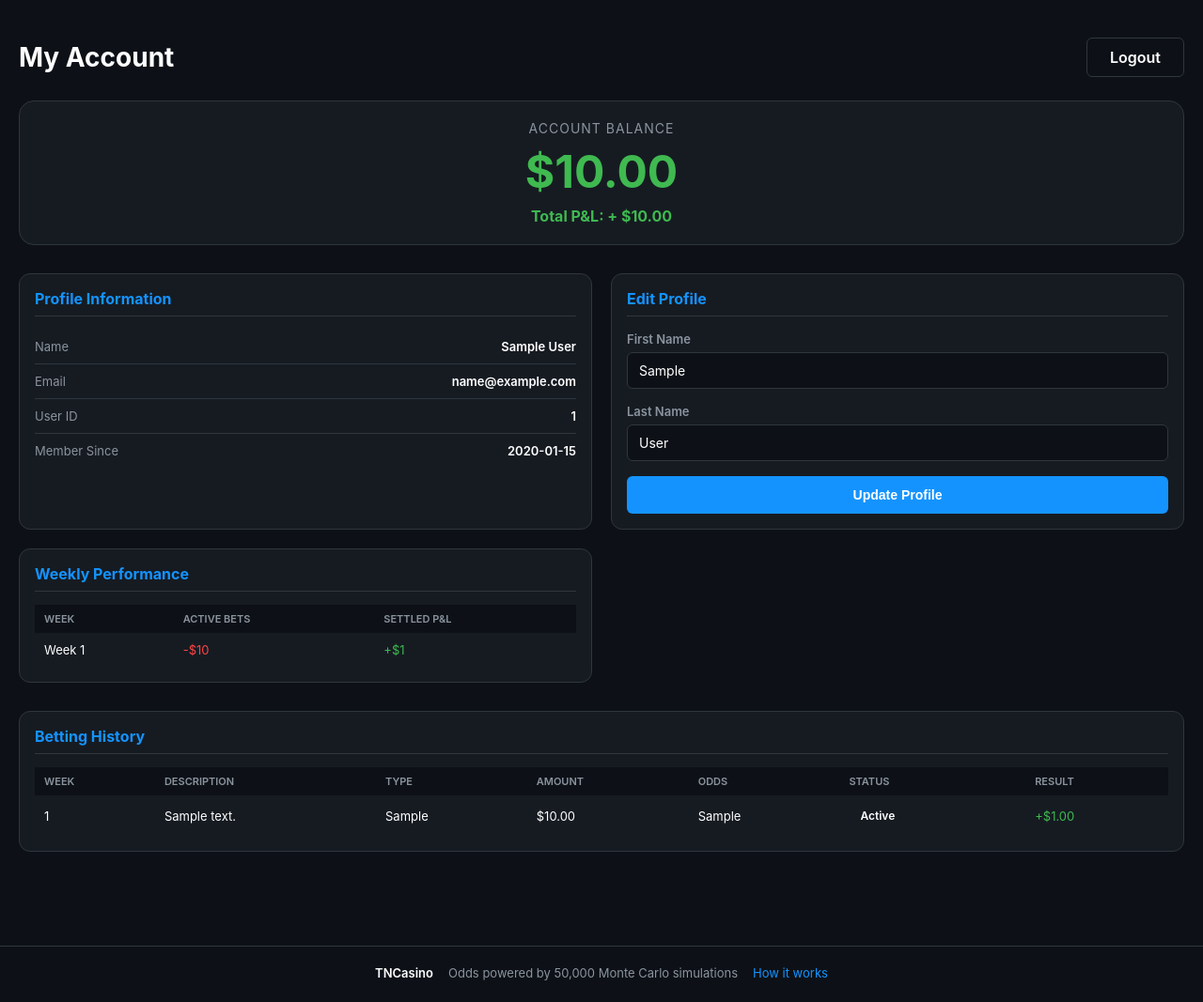
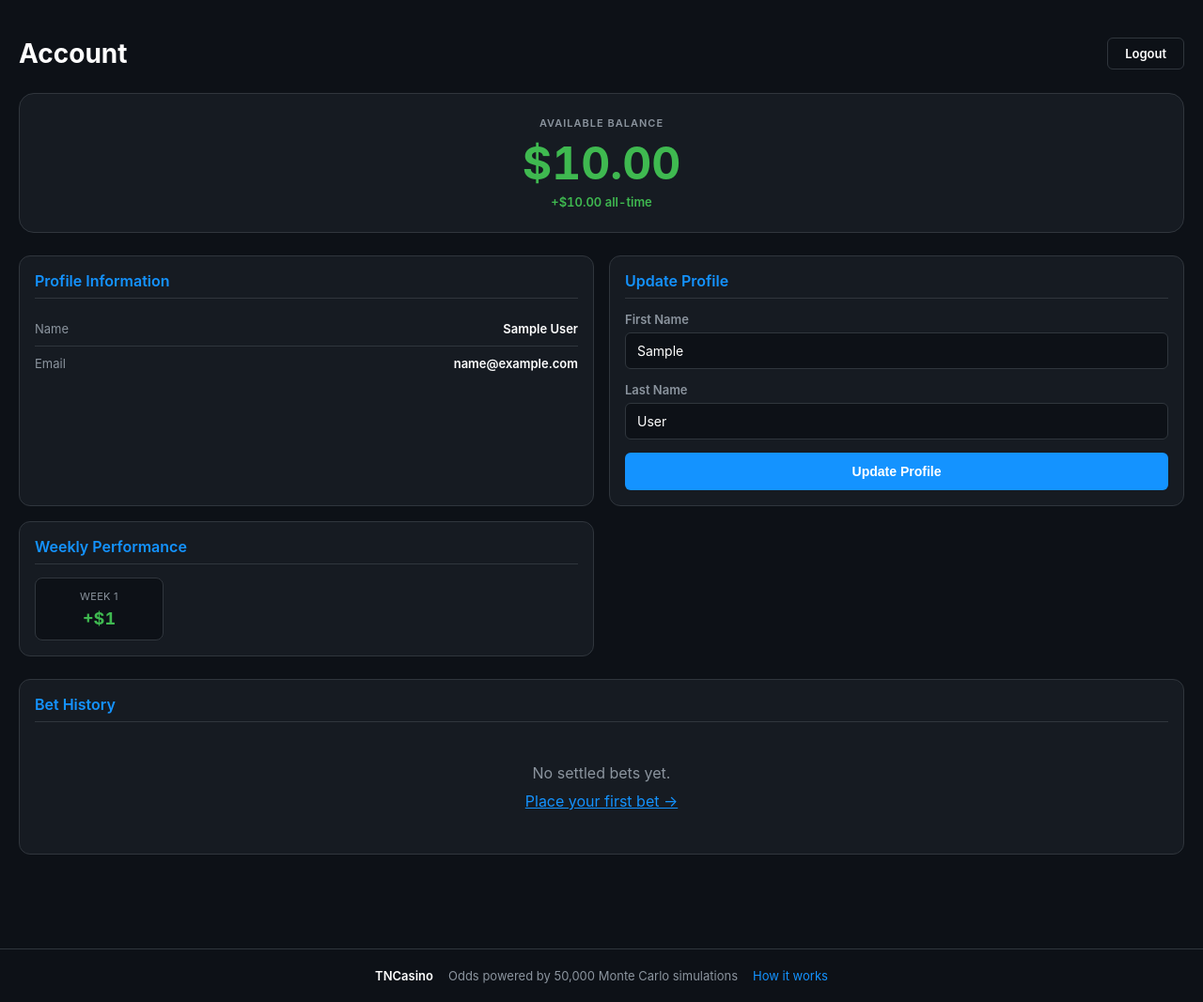
Before and after one commit to sfaizi24/TNC-Model-2025, a Flask app: page /account in a window 1280 px wide. Shown: the part 61-1128 px from the top of the page at 94% size. Before the commit the page ends 1105 px from the top, so only its background shows below. Run offline with Flask 3, Linux system fonts and the light colour scheme; a user stored in the database is signed in; tables that the repository leaves empty hold one stand-in row (values such as "Sample post"); parts of the project's set-up code (start-up, migrations or seed data) failed here and were passed over.

Commit message:
Redesign account page with settled-only history and weekly P&L tiles

```diff
--- a/frontend/static/css/account.css
+++ b/frontend/static/css/account.css
@@ -1,13 +1,15 @@
     .logout-btn {
-        padding: 10px 24px;
+        padding: 8px 18px;
         background: transparent;
         color: var(--tnc-fg);
         border: 1px solid var(--tnc-border);
-        border-radius: 6px;
-        font-weight: 600;
+        border-radius: var(--tnc-r-sm);
+        font-weight: var(--tnc-fw-semi);
+        font-size: 13px;
         cursor: pointer;
-        transition: all 0.3s ease;
+        transition: background var(--tnc-dur-base) var(--tnc-ease);
         text-decoration: none;
+        display: inline-block;
     }
 
     .logout-btn:hover {
@@ -16,32 +18,30 @@
 
     .balance-card {
         background: var(--tnc-surface);
-        border-radius: 16px;
-        padding: 20px 40px;
-        margin-bottom: 30px;
+        border: 1px solid var(--tnc-border);
+        border-radius: var(--tnc-r-2xl);
+        padding: 24px 30px;
+        margin-bottom: 24px;
         text-align: center;
-        border: 1px solid var(--tnc-border);
     }
 
     .balance-label {
         color: var(--tnc-fg-muted);
-        font-size: 14px;
-        margin-bottom: 8px;
+        font-size: 11px;
         text-transform: uppercase;
-        letter-spacing: 1px;
+        letter-spacing: var(--tnc-track-caps);
+        font-weight: var(--tnc-fw-semi);
+        margin-bottom: 6px;
     }
 
     .balance-amount {
-        font-size: 48px;
-        font-weight: bold;
-        color: var(--tnc-win);
-        margin-bottom: 8px;
+        margin-bottom: 4px;
     }
 
     .balance-pnl {
-        font-size: 16px;
-        margin-top: 8px;
-        font-weight: bold;
+        font-size: 13px;
+        font-weight: var(--tnc-fw-semi);
+        font-variant-numeric: tabular-nums;
     }
 
     .positive {
@@ -49,26 +49,27 @@
     }
 
     .negative {
-        color: #ff4444;
+        color: var(--tnc-loss);
     }
 
     .account-grid {
         display: grid;
         grid-template-columns: 1fr;
-        gap: 20px;
-        margin-bottom: 30px;
+        gap: 16px;
+        margin-bottom: 24px;
     }
 
     .account-card {
         background: var(--tnc-surface);
-        border-radius: 12px;
+        border: 1px solid var(--tnc-border);
+        border-radius: var(--tnc-r-xl);
         padding: 16px;
-        border: 1px solid var(--tnc-border);
     }
 
     .account-card h3 {
         color: var(--tnc-blue);
         font-size: 16px;
+        font-weight: var(--tnc-fw-semi);
         margin-bottom: 14px;
         padding-bottom: 8px;
         border-bottom: 1px solid var(--tnc-border);
@@ -93,105 +94,16 @@
 
     .info-value {
         color: var(--tnc-fg);
-        font-weight: 600;
+        font-weight: var(--tnc-fw-semi);
         font-size: 13px;
     }
 
-    .bets-table {
-        width: 100%;
-        overflow-x: auto;
-    }
-
-    table {
-        width: 100%;
-        border-collapse: collapse;
-    }
-
-    th {
-        text-align: left;
-        padding: 8px 10px;
-        background: var(--tnc-bg);
-        color: var(--tnc-fg-muted);
-        font-size: 11px;
-        font-weight: 600;
-        text-transform: uppercase;
-    }
-
-    td {
-        padding: 10px;
-        border-bottom: 1px solid var(--tnc-border);
-        color: var(--tnc-fg);
-        font-size: 13px;
-    }
-
-    tr:last-child td {
-        border-bottom: none;
-    }
-
-    tr:hover td {
-        background: var(--tnc-bg);
-    }
-
-    .bet-status {
-        display: inline-block;
-        padding: 4px 12px;
-        border-radius: 12px;
-        font-size: 12px;
-        font-weight: 600;
-    }
-
-    .status-pending {
-        background: rgba(210, 153, 34, 0.2);
-        color: var(--tnc-pending);
-    }
-
-    .status-won {
-        background: rgba(63, 185, 80, 0.2);
-        color: var(--tnc-win);
-    }
-
-    .status-lost {
-        background: rgba(255, 68, 68, 0.2);
-        color: #ff4444;
-    }
-
-    .no-bets {
-        text-align: center;
-        padding: 40px;
-        color: var(--tnc-fg-muted);
-    }
-
-    .weekly-stats-grid {
-        display: grid;
-        grid-template-columns: repeat(auto-fill, minmax(200px, 1fr));
-        gap: 15px;
-        margin-top: 20px;
-    }
-
-    .stat-card {
-        background: var(--tnc-bg);
-        padding: 20px;
-        border-radius: 8px;
-        text-align: center;
-    }
-
-    .stat-card .week-label {
-        color: var(--tnc-fg-muted);
-        font-size: 12px;
-        margin-bottom: 10px;
-    }
-
-    .stat-card .pnl-value {
-        font-size: 24px;
-        font-weight: bold;
-    }
-
     .profile-form {
-        margin-top: 16px;
+        margin-top: 4px;
     }
 
     .form-group {
-        margin-bottom: 16px;
+        margin-bottom: 14px;
     }
 
     .form-label {
@@ -199,7 +111,7 @@
         color: var(--tnc-fg-muted);
         font-size: 13px;
         margin-bottom: 6px;
-        font-weight: 600;
+        font-weight: var(--tnc-fw-semi);
     }
 
     .form-input {
@@ -207,11 +119,11 @@
         padding: 10px 12px;
         background: var(--tnc-bg);
         border: 1px solid var(--tnc-border);
-        border-radius: 6px;
+        border-radius: var(--tnc-r-sm);
         color: var(--tnc-fg);
         font-size: 14px;
         font-family: inherit;
-        transition: border-color 0.3s ease;
+        transition: border-color var(--tnc-dur-base) var(--tnc-ease);
     }
 
     .form-input:focus {
@@ -225,15 +137,15 @@
         background: var(--tnc-blue);
         color: white;
         border: none;
-        border-radius: 6px;
-        font-weight: 600;
+        border-radius: var(--tnc-r-sm);
+        font-weight: var(--tnc-fw-semi);
         font-size: 14px;
         cursor: pointer;
-        transition: all 0.3s ease;
+        transition: all var(--tnc-dur-base) var(--tnc-ease);
     }
 
     .update-btn:hover {
-        background: #0066cc;
+        background: var(--tnc-blue-hover);
         transform: translateY(-1px);
     }
 
@@ -243,22 +155,112 @@
 
     .flash-message {
         padding: 12px 16px;
-        border-radius: 6px;
+        border-radius: var(--tnc-r-sm);
         margin-bottom: 16px;
         font-size: 13px;
-        font-weight: 500;
+        font-weight: var(--tnc-fw-medium);
     }
 
     .flash-success {
-        background: rgba(63, 185, 80, 0.2);
+        background: var(--tnc-win-tint);
         color: var(--tnc-win);
         border: 1px solid var(--tnc-win);
     }
 
     .flash-error {
-        background: rgba(255, 68, 68, 0.2);
-        color: #ff4444;
-        border: 1px solid #ff4444;
+        background: var(--tnc-loss-tint);
+        color: var(--tnc-loss);
+        border: 1px solid var(--tnc-loss);
+    }
+
+    .weekly-grid {
+        display: grid;
+        grid-template-columns: repeat(auto-fill, minmax(110px, 1fr));
+        gap: 10px;
+    }
+
+    .weekly-tile {
+        background: var(--tnc-bg);
+        border: 1px solid var(--tnc-border);
+        border-radius: var(--tnc-r-md);
+        padding: 12px 8px;
+        text-align: center;
+    }
+
+    .weekly-tile-label {
+        color: var(--tnc-fg-muted);
+        font-size: 11px;
+        text-transform: uppercase;
+        letter-spacing: var(--tnc-track-mini);
+        margin-bottom: 6px;
+    }
+
+    .weekly-tile-pnl {
+        font-size: 18px;
+        font-weight: var(--tnc-fw-bold);
+        font-variant-numeric: tabular-nums;
+    }
+
+    .bet-history {
+        display: flex;
+        flex-direction: column;
+        gap: 18px;
+    }
+
+    .bet-week-header {
+        color: var(--tnc-fg-muted);
+        font-size: 11px;
+        font-weight: var(--tnc-fw-bold);
+        text-transform: uppercase;
+        letter-spacing: var(--tnc-track-caps);
+        padding-bottom: 6px;
+        border-bottom: 1px solid var(--tnc-border);
+        margin-bottom: 4px;
+    }
+
+    .bet-row {
+        display: grid;
+        grid-template-columns: minmax(0, 1fr) 60px 70px 80px;
+        gap: 10px;
+        align-items: center;
+        padding: 8px 0;
+        font-size: 13px;
+        border-bottom: 1px solid var(--tnc-border-soft);
+    }
+
+    .bet-week-section .bet-row:last-child {
+        border-bottom: none;
+    }
+
+    .bet-col-desc {
+        color: var(--tnc-fg);
+        overflow: hidden;
+        text-overflow: ellipsis;
+        white-space: nowrap;
+    }
+
+    .bet-col-odds {
+        color: var(--tnc-fg-muted);
+        text-align: right;
+        font-variant-numeric: tabular-nums;
+    }
+
+    .bet-col-stake {
+        color: var(--tnc-fg);
+        text-align: right;
+        font-variant-numeric: tabular-nums;
+    }
+
+    .bet-col-result {
+        text-align: right;
+        font-weight: var(--tnc-fw-semi);
+        font-variant-numeric: tabular-nums;
+    }
+
+    .no-bets {
+        text-align: center;
+        padding: 30px 16px;
+        color: var(--tnc-fg-muted);
     }
 
     @media (min-width: 768px) {
--- a/frontend/templates/account.html
+++ b/frontend/templates/account.html
@@ -8,15 +8,15 @@
 
 {% block content %}
 <div class="page-header">
-    <h1 class="page-title">My Account</h1>
+    <h1 class="page-title">Account</h1>
     <a href="{{ url_for('auth.logout') }}" class="logout-btn">Logout</a>
 </div>
 
 <div class="balance-card">
-    <div class="balance-label">Account Balance</div>
-    <div class="balance-amount">${{ "%.2f"|format(user.account_balance) }}</div>
+    <div class="balance-label">Available Balance</div>
+    <div class="balance-amount tnc-num-hero">${{ "%.2f"|format(user.account_balance) }}</div>
     <div class="balance-pnl {% if user.total_pnl >= 0 %}positive{% else %}negative{% endif %}">
-        Total P&L: {% if user.total_pnl >= 0 %}+{% endif %} ${{ "%.2f"|format(user.total_pnl) }}
+        {{ '+' if user.total_pnl >= 0 else '-' }}${{ "%.2f"|format(user.total_pnl|abs) }} all-time
     </div>
 </div>
 
@@ -33,24 +33,14 @@
             <span class="info-label">Email</span>
             <span class="info-value">{{ user.email or 'Not provided' }}</span>
         </div>
-        <div class="info-row">
-            <span class="info-label">User ID</span>
-            <span class="info-value">{{ user.id }}</span>
-        </div>
-        <div class="info-row">
-            <span class="info-label">Member Since</span>
-            <span class="info-value">{{ user.created_at.strftime('%Y-%m-%d') if user.created_at else 'N/A' }}</span>
-        </div>
     </div>
 
     <div class="account-card">
-        <h3>Edit Profile</h3>
+        <h3>Update Profile</h3>
         {% with messages = get_flashed_messages(with_categories=true) %}
             {% if messages %}
                 {% for category, message in messages %}
-                    <div class="flash-message flash-{{ category }}">
-                        {{ message }}
-                    </div>
+                    <div class="flash-message flash-{{ category }}">{{ message }}</div>
                 {% endfor %}
             {% endif %}
         {% endwith %}
@@ -58,25 +48,13 @@
             <input type="hidden" name="csrf_token" value="{{ csrf_token() }}"/>
             <div class="form-group">
                 <label for="first_name" class="form-label">First Name</label>
-                <input
-                    type="text"
-                    id="first_name"
-                    name="first_name"
-                    class="form-input"
-                    value="{{ user.first_name or '' }}"
-                    maxlength="100"
-                >
+                <input type="text" id="first_name" name="first_name" class="form-input"
+                       value="{{ user.first_name or '' }}" maxlength="100">
             </div>
             <div class="form-group">
                 <label for="last_name" class="form-label">Last Name</label>
-                <input
-                    type="text"
-                    id="last_name"
-                    name="last_name"
-                    class="form-input"
-                    value="{{ user.last_name or '' }}"
-                    maxlength="100"
-                >
+                <input type="text" id="last_name" name="last_name" class="form-input"
+                       value="{{ user.last_name or '' }}" maxlength="100">
             </div>
             <button type="submit" class="update-btn">Update Profile</button>
         </form>
@@ -85,86 +63,47 @@
     <div class="account-card">
         <h3>Weekly Performance</h3>
         {% if weekly_stats %}
-        <div class="bets-table">
-            <table>
-                <thead>
-                    <tr>
-                        <th>Week</th>
-                        <th>Active Bets</th>
-                        <th>Settled P&L</th>
-                    </tr>
-                </thead>
-                <tbody>
-                    {% for stat in weekly_stats[:4] %}
-                    <tr>
-                        <td>Week {{ stat.week }}</td>
-                        <td class="negative">-${{ "%.0f"|format(stat.active_bets_amount) }}</td>
-                        <td class="{% if stat.settled_pnl >= 0 %}positive{% else %}negative{% endif %}">
-                            {% if stat.settled_pnl >= 0 %}+{% endif %}${{ "%.0f"|format(stat.settled_pnl) }}
-                        </td>
-                    </tr>
-                    {% endfor %}
-                </tbody>
-            </table>
+        <div class="weekly-grid">
+            {% for stat in weekly_stats %}
+            <div class="weekly-tile">
+                <div class="weekly-tile-label">Week {{ stat.week }}</div>
+                <div class="weekly-tile-pnl {% if stat.settled_pnl >= 0 %}positive{% else %}negative{% endif %}">
+                    {{ '+' if stat.settled_pnl >= 0 else '-' }}${{ "%.0f"|format(stat.settled_pnl|abs) }}
+                </div>
+            </div>
+            {% endfor %}
         </div>
         {% else %}
-        <p class="no-bets">No weekly stats yet. Start betting!</p>
+        <p class="no-bets">No settled weeks yet.</p>
         {% endif %}
     </div>
 </div>
 
 <div class="account-card">
-    <h3>Betting History</h3>
-    {% if bets %}
-    <div class="bets-table">
-        <table>
-            <thead>
-                <tr>
-                    <th>Week</th>
-                    <th>Description</th>
-                    <th>Type</th>
-                    <th>Amount</th>
-                    <th>Odds</th>
-                    <th>Status</th>
-                    <th>Result</th>
-                </tr>
-            </thead>
-            <tbody>
-                {% for bet in bets %}
-                <tr>
-                    <td>{{ bet.week }}</td>
-                    <td>{{ bet.description }}</td>
-                    <td>
-                        {% if bet.bet_type == 'team_ou' %}Over/Under
-                        {% elif bet.bet_type == 'matchup' %}Matchup
-                        {% elif bet.bet_type == 'highest_scorer' %}Highest Scorer
-                        {% elif bet.bet_type == 'lowest_scorer' %}Lowest Scorer
-                        {% else %}{{ bet.bet_type }}{% endif %}
-                    </td>
-                    <td>${{ "%.2f"|format(bet.amount) }}</td>
-                    <td>{{ bet.odds }}</td>
-                    <td>
-                        <span class="bet-status status-{{ bet.status }}">
-                            {{ bet.status.capitalize() }}
-                        </span>
-                    </td>
-                    <td class="{% if bet.result > 0 %}positive{% elif bet.result < 0 %}negative{% endif %}">
-                        {% if bet.result != 0 %}
-                            {% if bet.result > 0 %}+{% endif %}${{ "%.2f"|format(bet.result) }}
-                        {% else %}
-                            -
-                        {% endif %}
-                    </td>
-                </tr>
-                {% endfor %}
-            </tbody>
-        </table>
+    <h3>Bet History</h3>
+    {% if bets_by_week %}
+    <div class="bet-history">
+        {% for week, week_bets in bets_by_week %}
+        <div class="bet-week-section">
+            <div class="bet-week-header">Week {{ week }}</div>
+            {% for bet in week_bets %}
+            <div class="bet-row">
+                <span class="bet-col bet-col-desc">{{ bet.description }}</span>
+                <span class="bet-col bet-col-odds">{{ bet.odds }}</span>
+                <span class="bet-col bet-col-stake">${{ "%.2f"|format(bet.amount) }}</span>
+                <span class="bet-col bet-col-result {% if bet.result > 0 %}positive{% elif bet.result < 0 %}negative{% endif %}">
+                    {{ '+' if bet.result > 0 else ('-' if bet.result < 0 else '') }}${{ "%.2f"|format(bet.result|abs) }}
+                </span>
+            </div>
+            {% endfor %}
+        </div>
+        {% endfor %}
     </div>
     {% else %}
     <div class="no-bets">
-        <p>No betting history yet.</p>
+        <p>No settled bets yet.</p>
         <p style="margin-top: 10px;">
-            <a href="/betting" style="color: var(--tnc-blue);">Place your first bet →</a>
+            <a href="/betting" style="color: var(--tnc-blue);">Place your first bet &rarr;</a>
         </p>
     </div>
     {% endif %}
--- a/routes/account.py
+++ b/routes/account.py
@@ -1,4 +1,5 @@
 import logging
+from itertools import groupby
 
 from flask import Blueprint, flash, redirect, render_template, request, url_for
 from flask_login import current_user, login_required
@@ -12,14 +13,25 @@ account_bp = Blueprint("account", __name__)
 @account_bp.route("/account")
 @login_required
 def account():
-    from models import Bet, WeeklyStats
+    from models import Bet, BettingPeriod, WeeklyStats
 
-    bets = db.session.query(Bet).filter_by(user_id=current_user.id).order_by(Bet.created_at.desc()).limit(20).all()
+    settled_bets = (
+        db.session.query(Bet)
+        .filter(Bet.user_id == current_user.id, Bet.status.in_(["won", "lost"]))
+        .order_by(Bet.week.desc(), Bet.created_at.desc())
+        .all()
+    )
+    bets_by_week = [(week, list(week_bets)) for week, week_bets in groupby(settled_bets, key=lambda b: b.week)]
+
     weekly_stats = (
-        db.session.query(WeeklyStats).filter_by(user_id=current_user.id).order_by(WeeklyStats.week.desc()).all()
+        db.session.query(WeeklyStats)
+        .join(BettingPeriod, BettingPeriod.week == WeeklyStats.week)
+        .filter(WeeklyStats.user_id == current_user.id, BettingPeriod.is_settled.is_(True))
+        .order_by(WeeklyStats.week.desc())
+        .all()
     )
 
-    return render_template("account.html", user=current_user, bets=bets, weekly_stats=weekly_stats)
+    return render_template("account.html", user=current_user, bets_by_week=bets_by_week, weekly_stats=weekly_stats)
 
 
 @account_bp.route("/account/update-profile", methods=["POST"])
```
